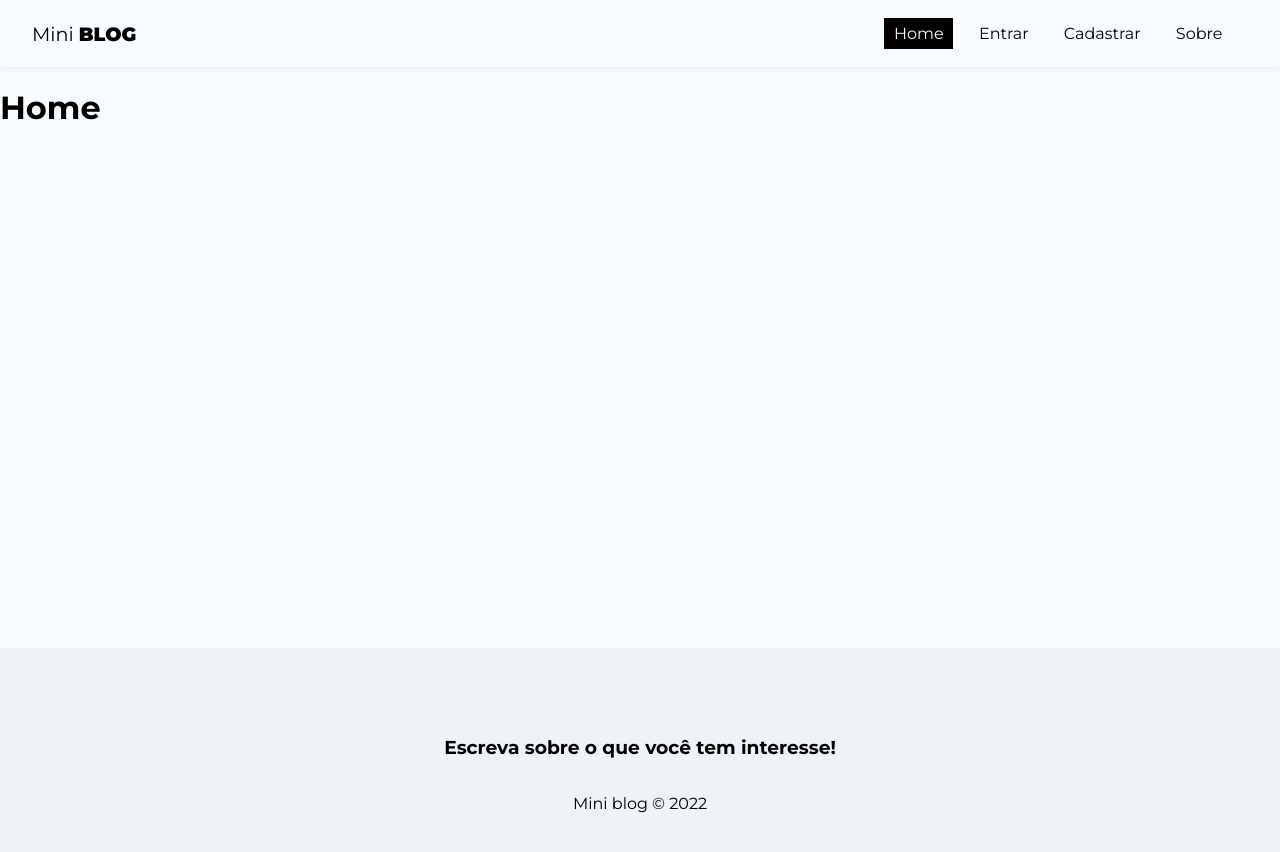
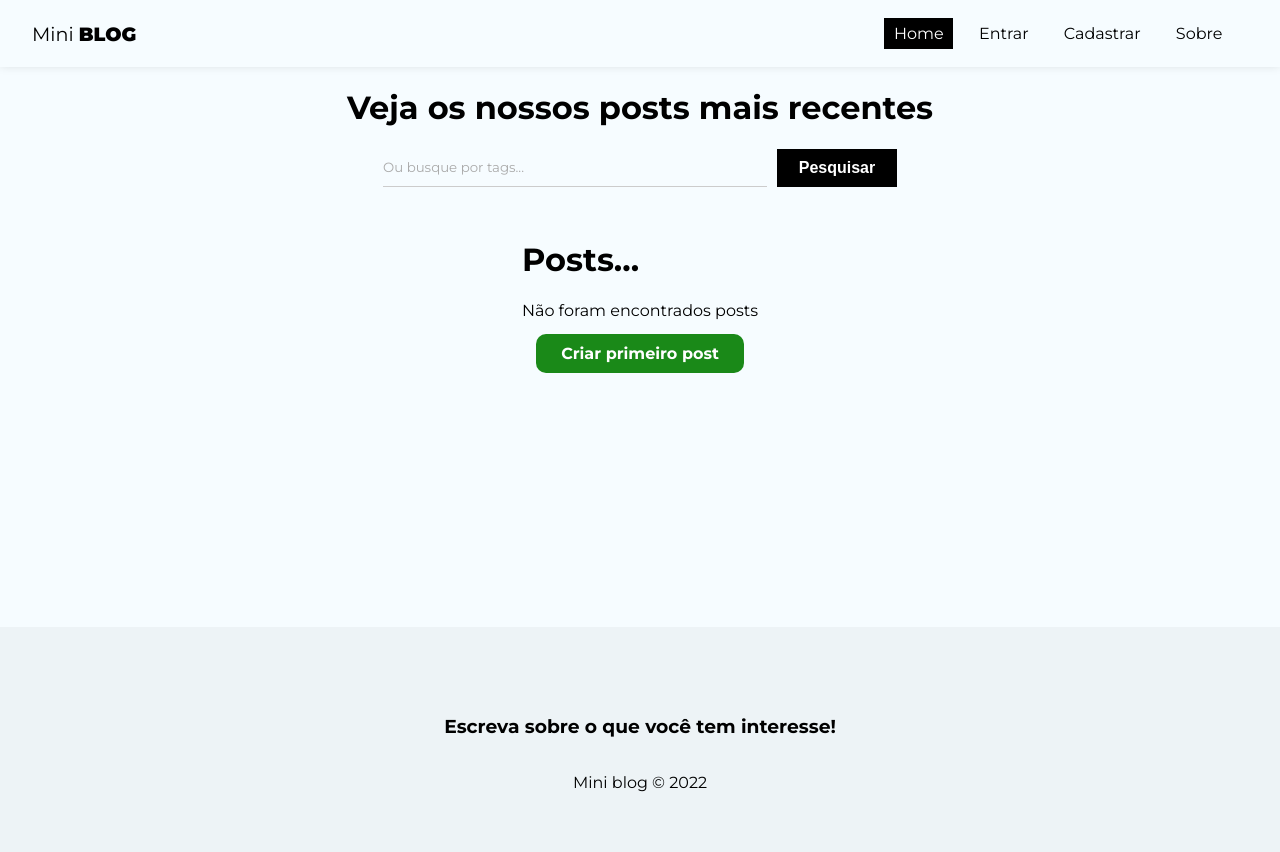
Before and after one commit to Anderson-Rodrigo-Dev/React-do-zero-a-maestria, a React (Create React App) app in the folder React/10_miniblog/: page / in a window 1280 px wide. Shown: the top 852 px of the page. Built offline with nearby package versions, Linux system fonts and the light colour scheme; no server answers.

Commit message:
Estruturando a Home

```diff
--- a/React/10_miniblog/src/pages/Home/Home.js
+++ b/React/10_miniblog/src/pages/Home/Home.js
@@ -1,9 +1,40 @@
-import styles from './Home.module.css'
+//CSS
+import styles from "./Home.module.css";
+
+//hooks
+import { useNavigate, Link } from "react-router-dom";
+import { useState } from "react";
 
 const Home = () => {
+  const [query, setQuery] = useState("");
+  const [posts] = useState([])
+
+
+  const handleSubmit = (e) => {
+    e.preventDefault();
+  };
+
   return (
-    <div>
-      <h1>Home</h1>
+    <div className={styles.home}>
+      <h1>Veja os nossos posts mais recentes</h1>
+      <form onSubmit={handleSubmit} className={styles.search_form}>
+        <input
+          type="text"
+          placeholder="Ou busque por tags..."
+          onChange={(e) => setQuery(e.target.value)}
+          value={query}
+        />
+        <button className="btn btn-dark">Pesquisar</button>
+      </form>
+      <div>
+        <h1>Posts...</h1>
+        {posts && posts.length===0 && (
+          <div className={styles.noposts}>
+            <p>Não foram encontrados posts</p>
+            <Link to="/posts/create" className="btn">Criar primeiro post</Link>
+          </div>
+        )}
+      </div>
     </div>
   );
 };
--- a/React/10_miniblog/src/pages/Home/Home.module.css
+++ b/React/10_miniblog/src/pages/Home/Home.module.css
@@ -0,0 +1,31 @@
+.home {
+    display: flex;
+    flex-direction: column;
+    align-items: center;
+    justify-content: center;
+}
+
+.search_form {
+    max-width: 100%;
+    width: 60%;
+    display: flex;
+    justify-content: center;
+    margin-bottom: 2em;
+}
+
+.search_form input {
+    margin-right: 10px;
+    width: 50%;
+}
+
+.noposts {
+    text-align: center;
+}
+
+.noposts p{
+    margin-bottom: 1.5em;
+}
+
+.noposts a{
+    padding: 10px 25px;
+}
```
